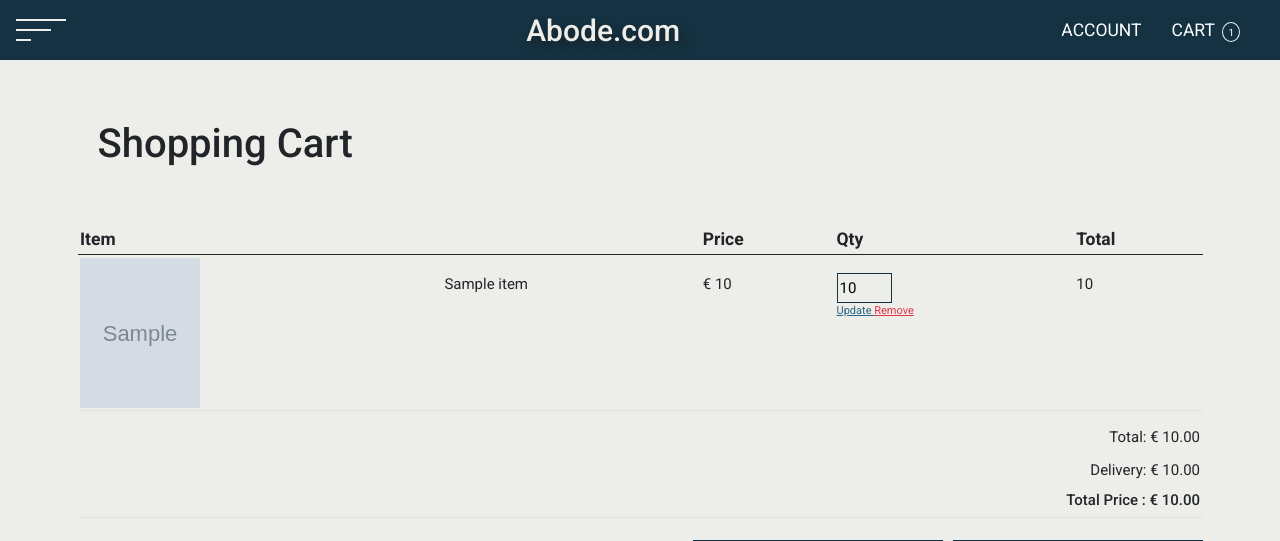
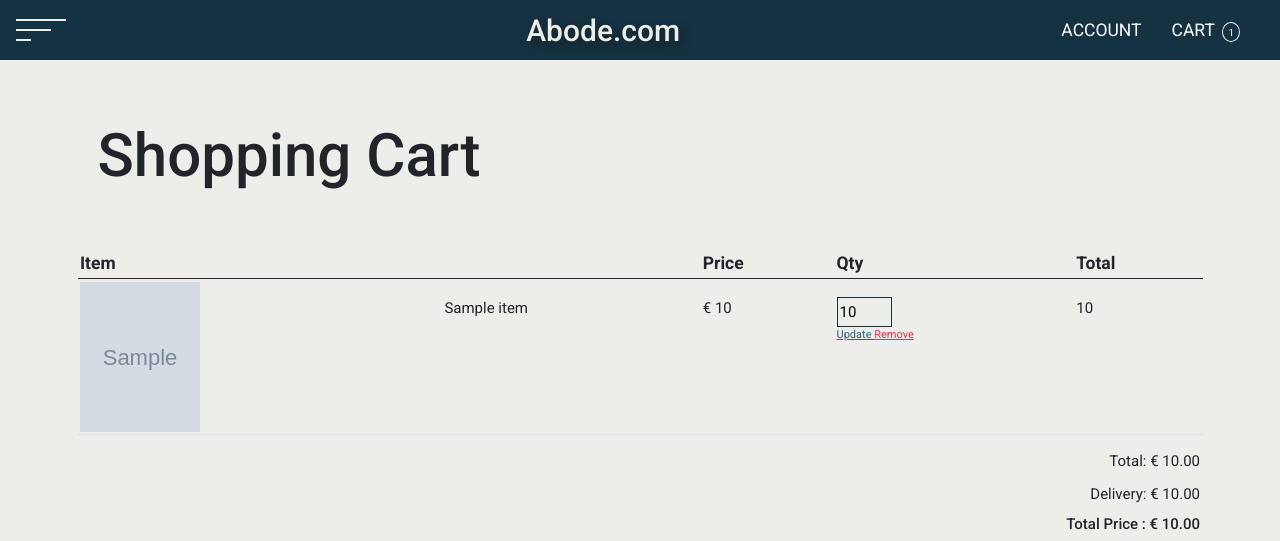
Before and after one commit to BrianWhelanDublin/milestone-project-4, a Django app: template cart/templates/cart/cart.html in a window 1280 px wide. Shown: the top 541 px of the page. Run offline with Django 3.2, Linux system fonts and the light colour scheme; the template is opened without the code that fills it: most values are stand-ins (such as "Sample title", 1, 10 or a date in 2020); grey boxes marked "Sample" are stand-in pictures.

Commit message:
start checkout html

```diff
--- a/static/css/base.css
+++ b/static/css/base.css
@@ -881,13 +881,15 @@ label[for="quantity"] {
 
 /* --------- ---------- all items page */
 .items-heading,
-.cart-heading {
+.cart-heading,
+.checkout-heading{
     margin-top: 12rem;
     margin-bottom: 5rem;
 }
 
 .items-heading h1,
-.cart-heading h1 {
+.cart-heading h1,
+.checkout-heading h1 {
     font-size: 4rem;
 }
 
@@ -1099,7 +1101,9 @@ td p {
         margin: 2rem 0;
     }
 
-    .items-heading h1 {
+    .items-heading h1,
+    .cart-heading h1,
+    .checkout-heading h1 {
         font-size: 5rem;
     }
 
@@ -1236,7 +1240,9 @@ td p {
         width: 44rem;
     }
 
-    .items-heading h1 {
+    .items-heading h1,
+    .cart-heading h1,
+    .checkout-heading h1 {
         font-size: 6rem;
     }
 
```
Also changed, not shown: checkout/templates/checkout/checkout.html (+16 -0 lines).
